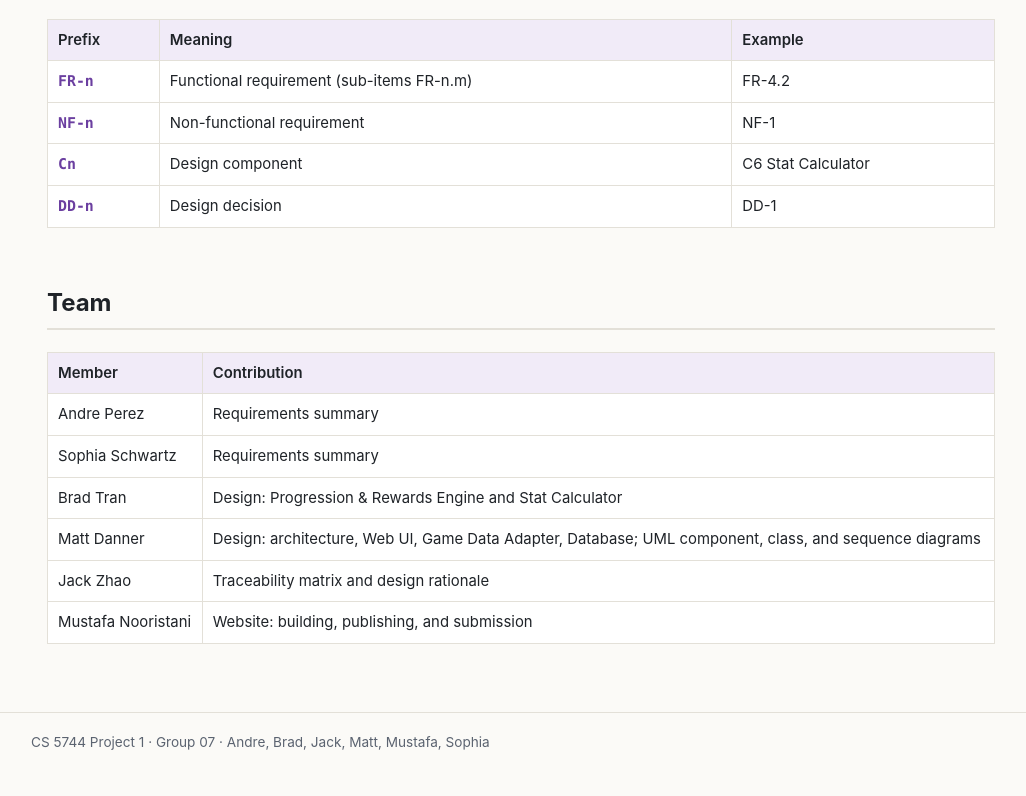
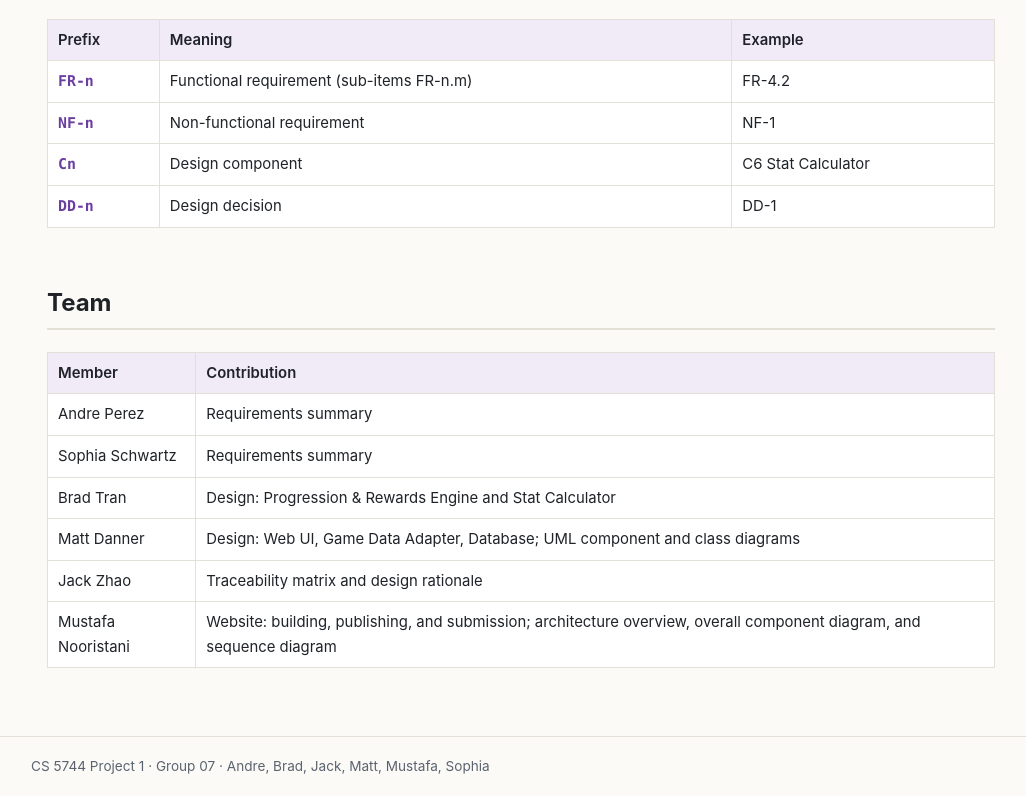
Before and after one commit to mustafammn/rpg-tracker, a plain HTML site: page index.html in a window 1280 px wide. Shown: the part 1205-2001 px from the top of the page, without its empty margins (119-1145 px from the left). Before the commit the page ends 1976 px from the top, so only its background shows below. Drawn offline with Linux system fonts and the light colour scheme.

Commit message:
Fix team credits per Matt

```diff
--- a/index.html
+++ b/index.html
@@ -65,9 +65,9 @@
       <tr><td>Andre Perez</td><td>Requirements summary</td></tr>
       <tr><td>Sophia Schwartz</td><td>Requirements summary</td></tr>
       <tr><td>Brad Tran</td><td>Design: Progression &amp; Rewards Engine and Stat Calculator</td></tr>
-      <tr><td>Matt Danner</td><td>Design: architecture, Web UI, Game Data Adapter, Database; UML component, class, and sequence diagrams</td></tr>
+      <tr><td>Matt Danner</td><td>Design: Web UI, Game Data Adapter, Database; UML component and class diagrams</td></tr>
       <tr><td>Jack Zhao</td><td>Traceability matrix and design rationale</td></tr>
-      <tr><td>Mustafa Nooristani</td><td>Website: building, publishing, and submission</td></tr>
+      <tr><td>Mustafa Nooristani</td><td>Website: building, publishing, and submission; architecture overview, overall component diagram, and sequence diagram</td></tr>
     </table></div>
 
   </main>
```
